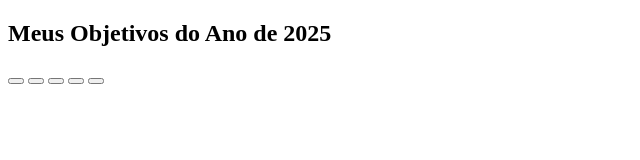
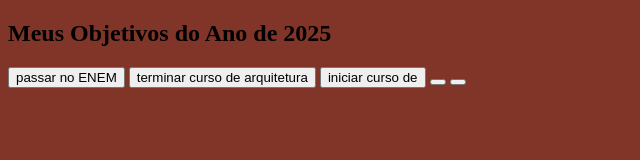
Before and after one commit to toia08/Meus-objetivos-do-ano-2025, a plain HTML site: page index.html in a window 1280 px wide. Shown: the whole page, without its empty margins (0-640 px from the left). Drawn offline with Linux system fonts and the light colour scheme.

Commit message:
começo do site com css

```diff
--- a/index.html
+++ b/index.html
@@ -4,14 +4,15 @@
     <meta charset="UTF-8">
     <meta name="viewport" content="width=device-width, initial-scale=1.0">
     <title>Objetivos de 2025 da vitória</title>
+    <link rel="stylesheet" href="style.css">
 </head>
 <body>
     <section class="conteudo-principal">
 <h2 class="titulo-principal">Meus Objetivos do Ano de 2025</h2>
 <div class="botoes">
-<button class="botao"></button>
-<button class="botao"></button>
-<button class="botao"></button>
+<button class="botao">passar no ENEM</button>
+<button class="botao">terminar curso de arquitetura</button>
+<button class="botao">iniciar curso de  </button>
 <button class="botao"></button>
 <button class="botao"></button>
 
--- a/style.css
+++ b/style.css
@@ -0,0 +1,12 @@
+:root{
+    --cor-de-fundo:#803528;
+    --ciano:#2aceeb;
+    --branco:#fffefe;
+    --botao-ativo:#f32b78;
+    --botao-inativo:#a80fc7;
+    --texto-fundo:#2e0202;
+}
+body{
+    background-color: var(--cor-de-fundo);
+    color:var(--preto);
+}
```
